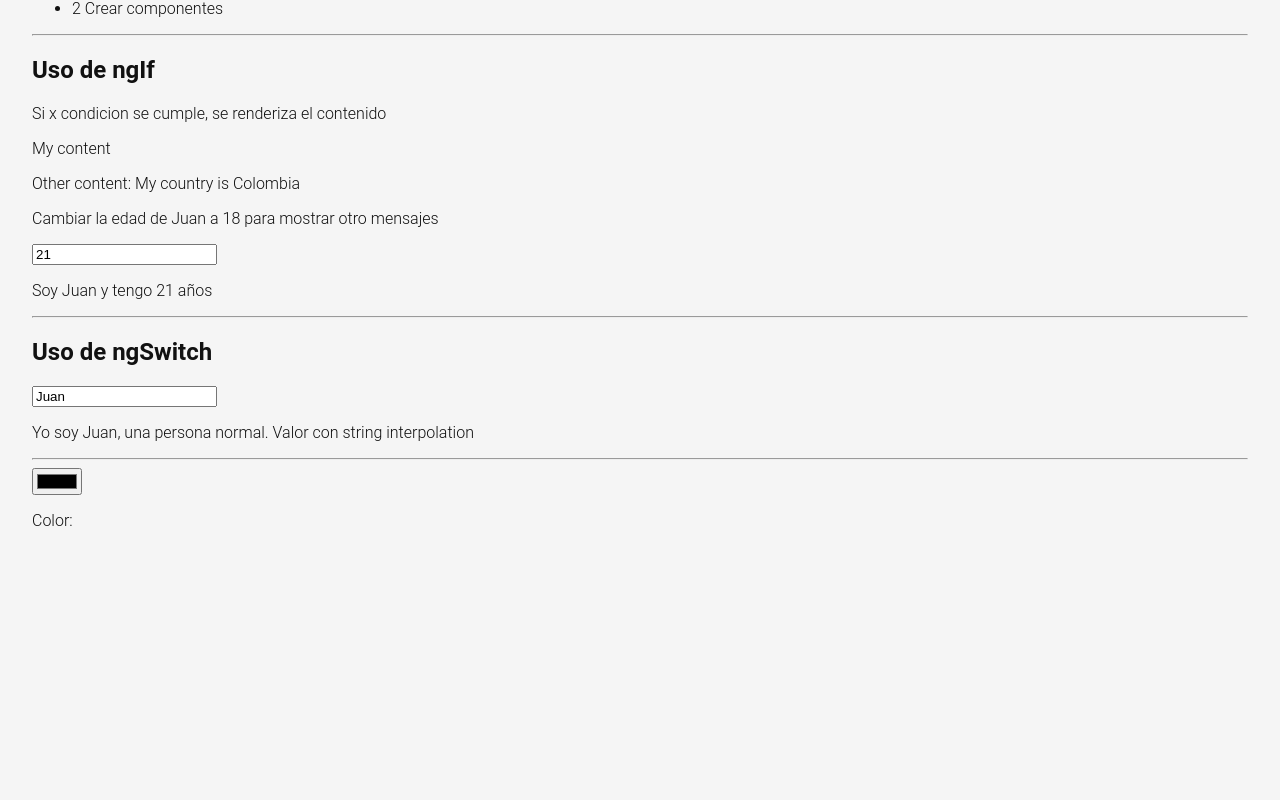
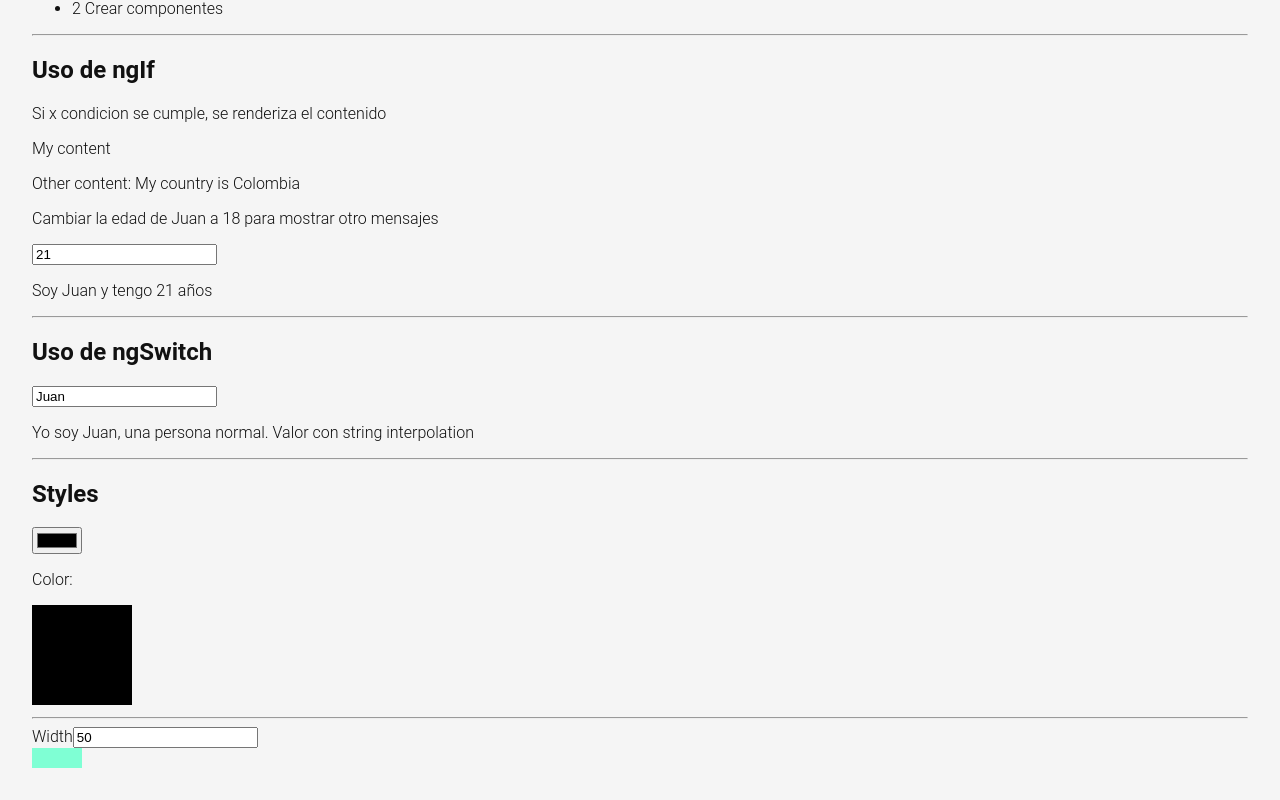
Before and after one commit to yesiddn/todoapp-angular, an Angular app: page /labs in a window 1280 px wide. Shown: the part 995-1795 px from the top of the page. Before the commit the page ends 1557 px from the top, so only its background shows below. Built offline with nearby package versions, Linux system fonts and the light colour scheme.

Commit message:
chore: Add styles functionality

```diff
--- a/src/app/pages/labs/labs.component.css
+++ b/src/app/pages/labs/labs.component.css
@@ -1,3 +1,9 @@
 main {
   margin: 2rem;
 }
+
+.box {
+  display: block;
+  height: 20px;
+  background-color: aquamarine;
+}
--- a/src/app/pages/labs/labs.component.html
+++ b/src/app/pages/labs/labs.component.html
@@ -88,7 +88,20 @@
   </div>
   <hr>
 
+  <h2>Styles</h2>
   <!-- esto nos ahorra tener que manejar el evento de cambio en el input u otros eventos, validaciones y validaciones asincronas como un fetch para validar si un correo existe -->
   <input type="color" [formControl]="colorCtrl">
   <p>Color: {{ colorCtrl.value }}</p>
+  <svg width="100" height="100">
+    <g>
+      <rect x="0" y="0" height="100" width="100" [attr.fill]="colorCtrl.value"></rect>
+    </g>
+  </svg>
+  <hr>
+
+  <label for="width">Width</label>
+
+  <input type="number" id="width" [formControl]="widthCtrl">
+  <!-- style.property.unit -->
+  <span class="box" [style.width.px]="widthCtrl.value"></span>
 </main>
--- a/src/app/pages/labs/labs.component.ts
+++ b/src/app/pages/labs/labs.component.ts
@@ -39,6 +39,9 @@ export class LabsComponent {
 
   // formularios reactivos -> tiene una abstraccion de los signales
   colorCtrl = new FormControl();
+  widthCtrl = new FormControl(50, {
+    nonNullable: true,
+  });
 
   // tambien se puede acceder a los valores de los signales desde aqui
   constructor() {
```
